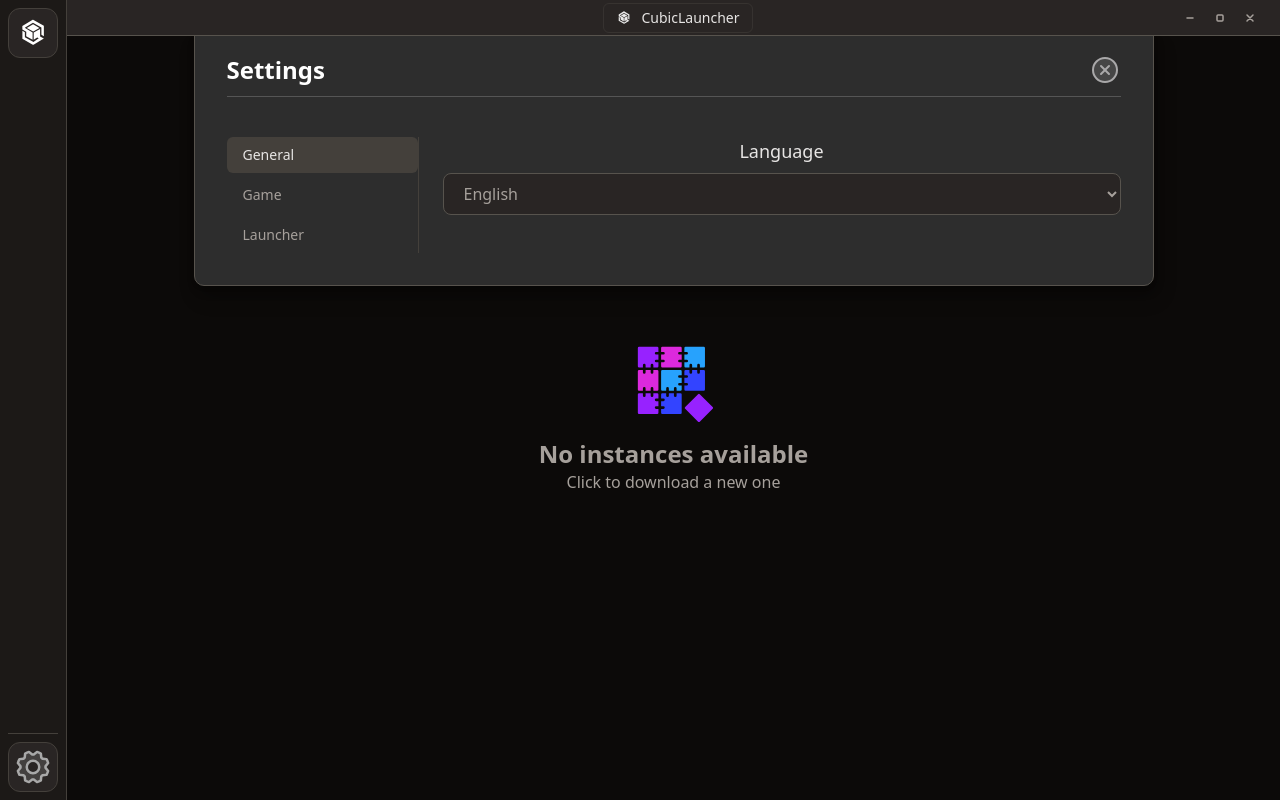
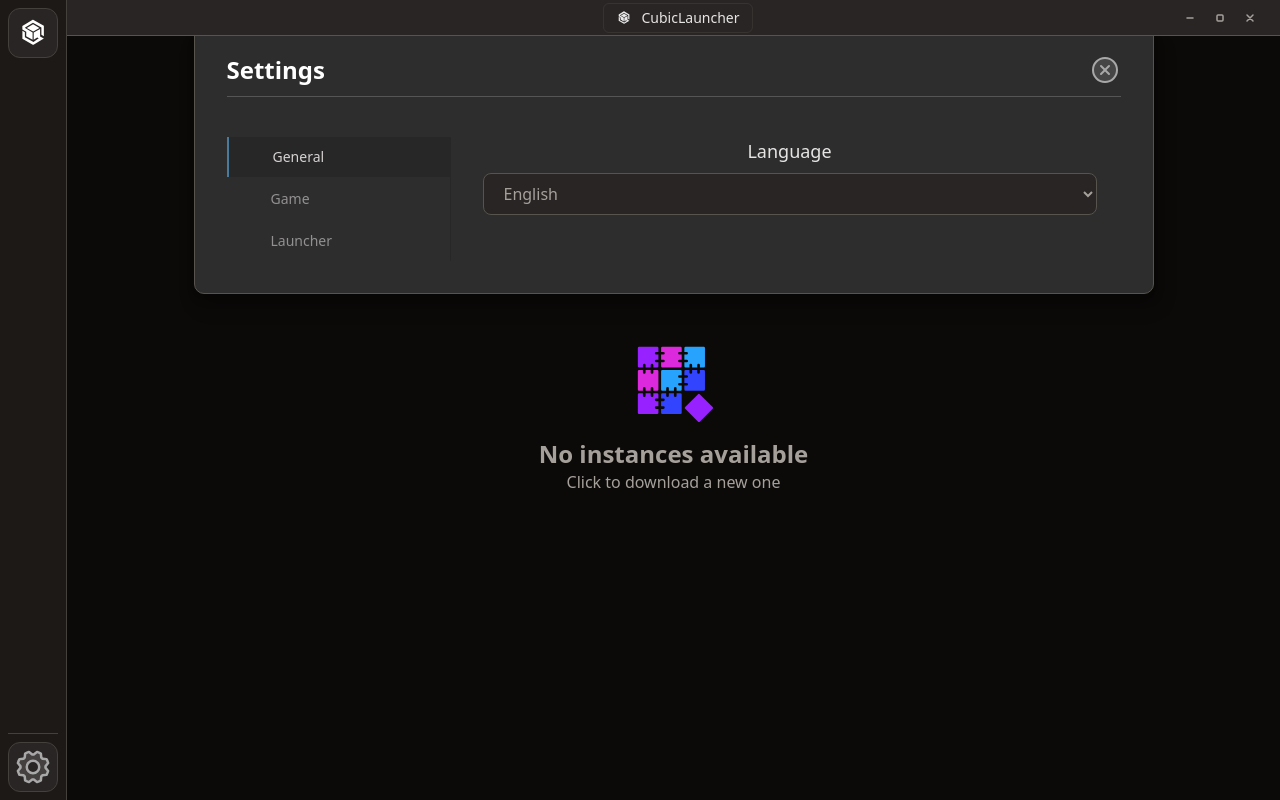
Before and after one commit to CubicLauncher/launcher-ts, a Vue app in the folder src/ui/: page / in a window 1280 px wide. Both pictures are taken after a click on the element 33 px from the left and 767 px from the top of the page. Built offline with nearby package versions, Linux system fonts and the light colour scheme.

Commit message:
Mejoras en el diseño de Settings

```diff
--- a/src/ui/src/components/modals/SettingsModal.vue
+++ b/src/ui/src/components/modals/SettingsModal.vue
@@ -2,26 +2,27 @@
     <BaseModal v-model="rosquilla.isSettingsModalOpen" :title="languageStore.getTranslation('Launcher.settings.title')">
       <div class="mt-6 flex">
         <!-- Vertical Tabs -->
-        <div class="w-48 border-r border-stone-700">
-          <nav class="flex flex-col space-y-1" aria-label="Tabs">
+        <div class="w-56 border-r border-[#272727ff]">
+          <nav class="flex flex-col space-y-0.5" aria-label="Tabs">
             <button
               v-for="tab in tabs"
               :key="tab.id"
               @click="activeTab = tab.id"
               :class="[
                 activeTab === tab.id
-                  ? 'bg-stone-700 text-stone-200'
-                  : 'text-stone-400 hover:text-stone-300 hover:bg-stone-800',
-                'w-full text-left px-4 py-2 text-sm font-medium rounded-md transition-colors'
+                  ? 'bg-[#272727ff] text-[#d6d2d2ff] border-l-2 border-[#4a7b9dff]'
+                  : 'text-[#d6d2d2ff]/60 hover:text-[#d6d2d2ff] hover:bg-[#272727ff]',
+                'w-full text-left px-4 py-2.5 text-sm font-medium transition-colors flex items-center gap-2'
               ]"
             >
+              <i :class="tab.icon" class="w-5 h-5"></i>
               {{ languageStore.getTranslation(`Launcher.settings.tabs.${tab.id}`) }}
             </button>
           </nav>
         </div>
 
         <!-- Tab Content -->
-        <div class="flex-1 pl-6">
+        <div class="flex-1 pl-8 pr-6">
           <!-- General Settings Tab -->
           <div v-if="activeTab === 'general'" class="space-y-6">
             <div class="space-y-2">
@@ -160,9 +161,9 @@ const languageStore = useLanguageStore();
 const activeTab = ref('general');
 
 const tabs = [
-  { id: 'general', name: 'General' },
-  { id: 'game', name: 'Game' },
-  { id: 'launcher', name: 'Launcher' }
+  { id: 'general', name: 'General', icon: 'i-heroicons-cog-6-tooth' },
+  { id: 'game', name: 'Game', icon: 'i-heroicons-gamepad' },
+  { id: 'launcher', name: 'Launcher', icon: 'i-heroicons-window' }
 ];
 
 const languages = [
```
